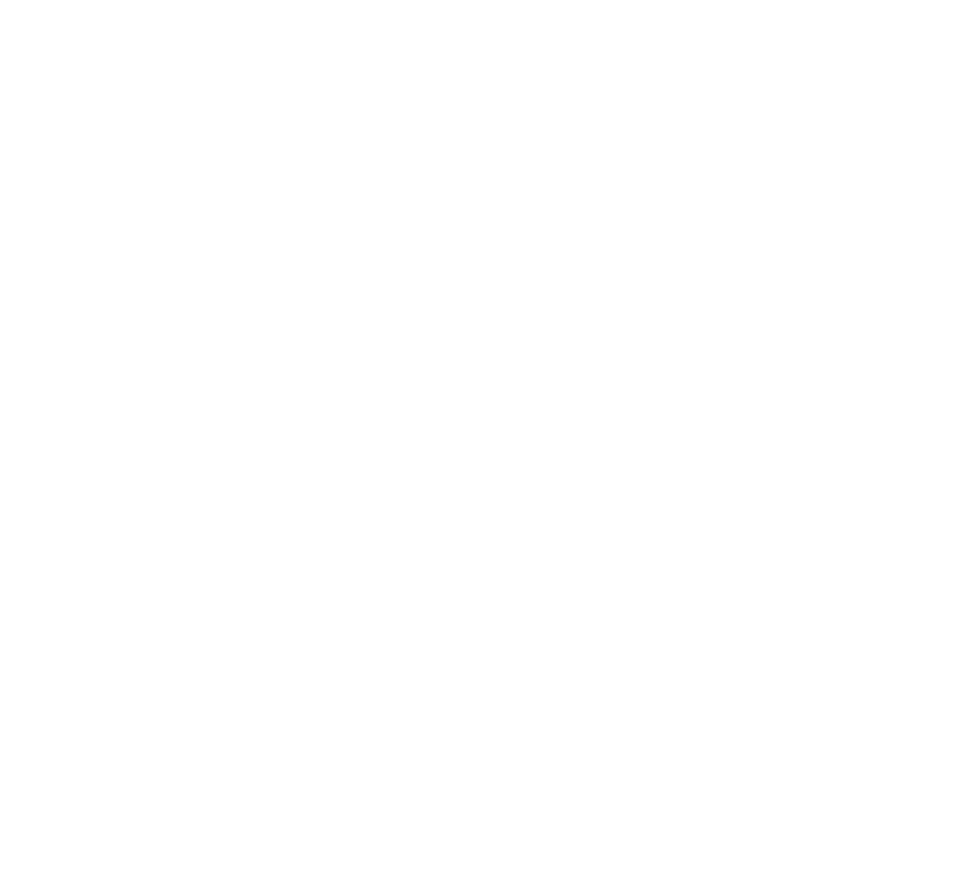
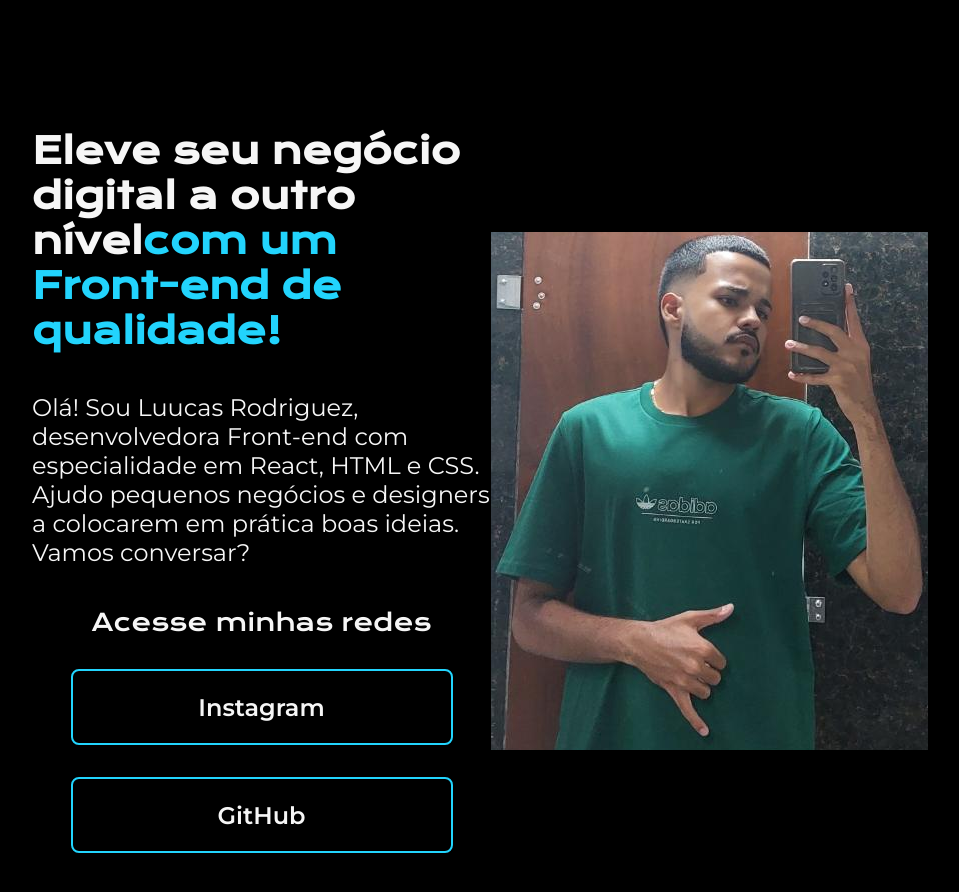
Before and after one commit to LucasFRodriguez/alura-html-css, a plain HTML site: page index.html in a window 1280 px wide. Shown: the whole page, without its empty margins (160-1119 px from the left). Before the commit the page ends 800 px from the top, so only its background shows below. Drawn offline with nearby package versions, Linux system fonts and the light colour scheme.

Commit message:
finalziado

```diff
--- a/index.html
+++ b/index.html
@@ -1,11 +1,35 @@
 <!DOCTYPE html>
 <html lang="pt-br">
+
 <head>
     <meta charset="UTF-8">
+    <meta http-equiv="X-UA-Compatible" content="IE=edge">
     <meta name="viewport" content="width=device-width, initial-scale=1.0">
-    <title>Document</title>
+    <title>Portifolio</title>
+    <link rel="stylesheet" href="style.css">
 </head>
+
 <body>
+    <header></header>
+    <main class="apresentacao">
+        <section class="apresentacao__conteudo">
+            <h1 class="apresentacao__conteudo__titulo">Eleve seu negócio digital a outro nível<strong
+            class="titulo-destaque">com um Front-end de qualidade!
+            </strong></h1>
+            <p class="apresentacao__conteudo__texto">Olá! Sou Luucas Rodriguez, desenvolvedora
+            Front-end com especialidade em React, HTML e
+            CSS. Ajudo pequenos negócios e designers a
+            colocarem em prática boas ideias. Vamos
+            conversar?</p>
+            <div class="apresentacao__links">
+                <h2 class="apresentacao__links__subtitulo">Acesse minhas redes</h2>
+                <a class="apresentacao__links__link" href="https://www.instagram.com/_devrodriguez/">Instagram</a>
+                <a class="apresentacao__links__link" href="https://github.com/LucasFRodriguez">GitHub</a>
+            </div>
+        </section>
+        <img src="eu.png" alt="Foto do Dono programando">
+    </main>
+    <footer></footer>
+</body>
 
-</body>
 </html>
--- /dev/null
+++ b/style.css
@@ -0,0 +1,66 @@
+@import url('https://fonts.googleapis.com/css2?family=Krona+One&family=Montserrat:wght@400;600&display=swap');
+
+*{
+    margin: 0;
+    padding: 0;
+}
+
+body{
+    height: 100vh;
+    box-sizing: border-box;
+    background-color: #000000;
+    color: #F6F6F6;
+}
+
+.titulo-destaque{
+    color: #22D4FD;
+}
+
+.apresentacao{
+    margin: 10% 15%;
+    display: flex;
+    align-items: center;
+    justify-content: space-between;
+}
+.apresentacao__conteudo{
+    width: 615px;
+    display: flex;
+    flex-direction: column;
+    gap: 40px;
+}
+
+.apresentacao__conteudo__titulo{
+    font-size: 36px;
+    font-family: 'Krona One', sans-serif;
+}
+
+.apresentacao__conteudo__texto{
+    font-size: 24px;
+    font-family: 'Montserrat', sans-serif;
+}
+
+.apresentacao__links{
+    display: flex;
+    flex-direction: column;
+    justify-content: space-between;
+    align-items: center;
+    gap: 32px;
+}
+.apresentacao__links__subtitulo{
+    font-family: 'Krona One', sans-serif;
+    font-weight: 400;
+    font-size: 24px;
+}
+.apresentacao__links__link{
+    /* background-color: #22D4FD; */
+    border: 2px solid #22D4FD;
+    width: 378px;
+    text-align: center;
+    border-radius: 8px;
+    font-size: 24px;
+    font-weight: 600;
+    padding: 21.5px 0;
+    text-decoration: none;
+    color: #F6F6F6;
+    font-family: 'Montserrat', sans-serif;
+}
```
Also changed, not shown: eu.png (added).
